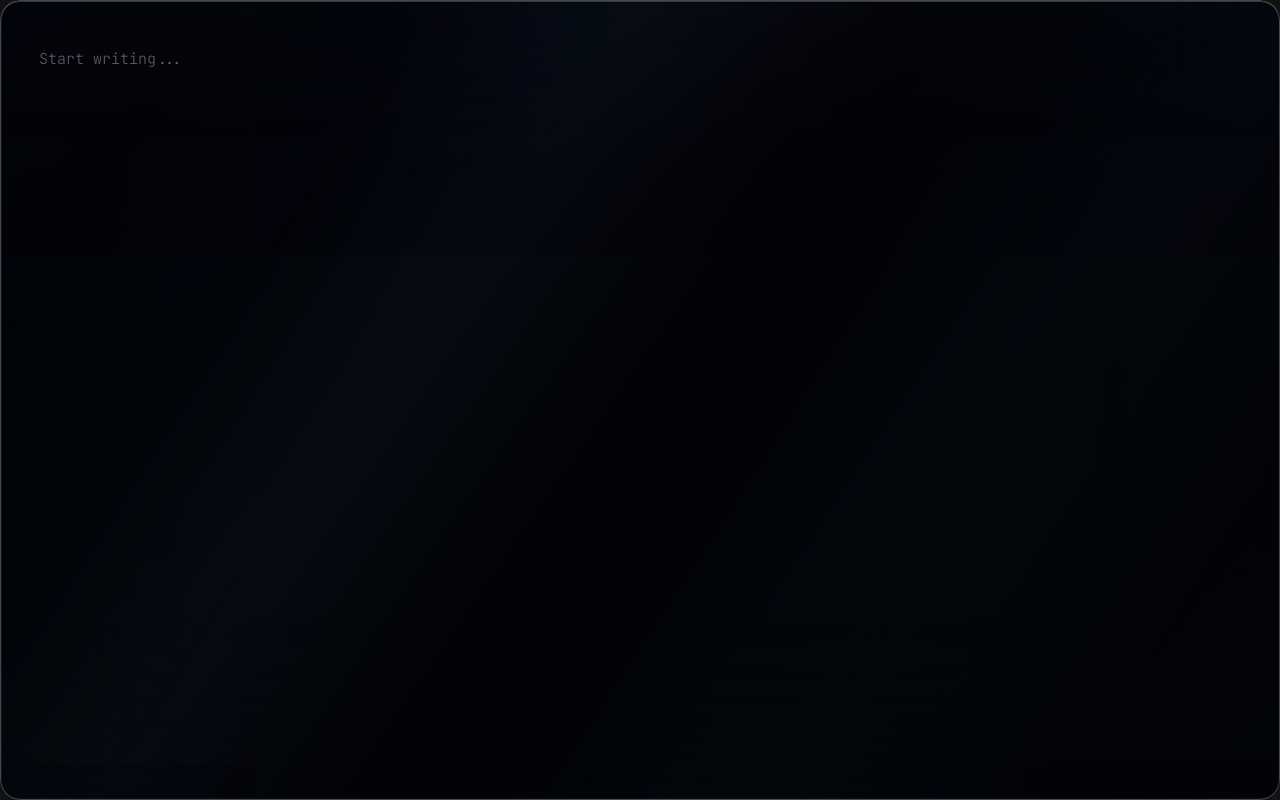
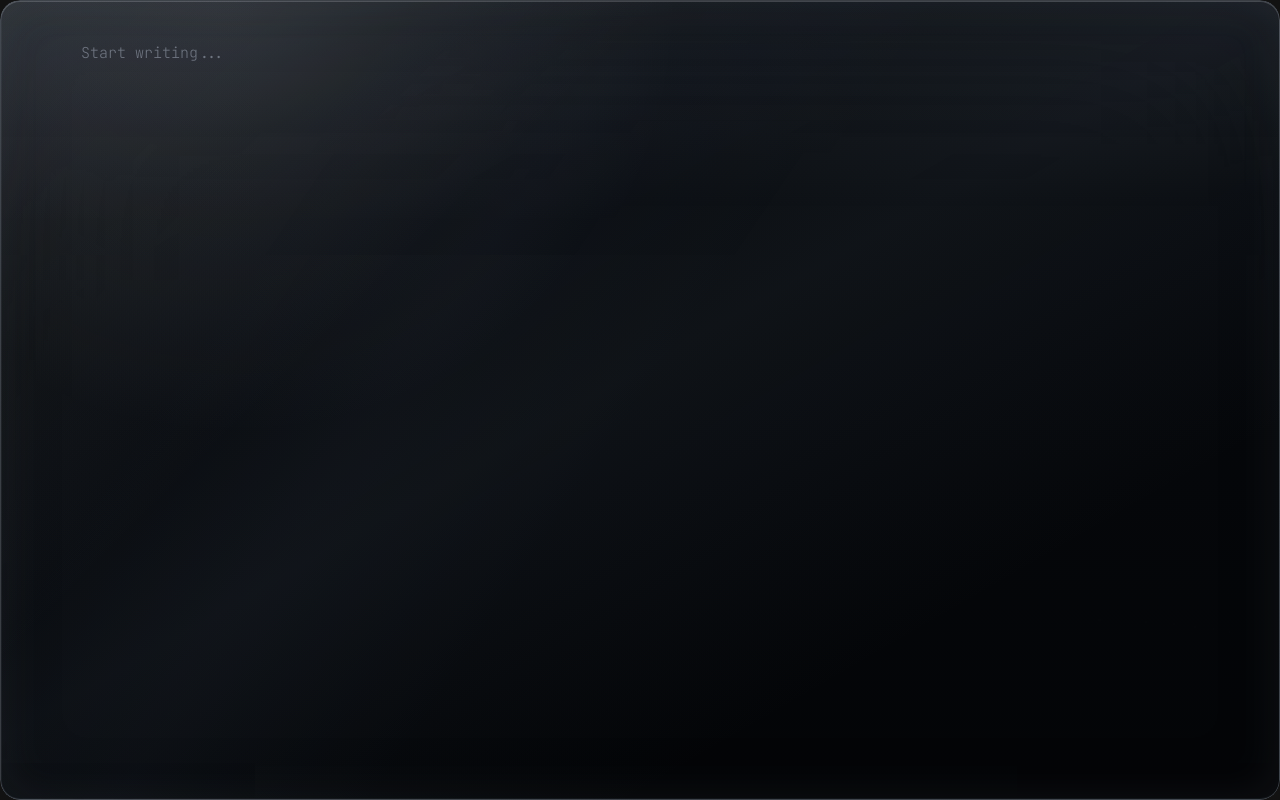
Before and after one commit to MllGll/totline, a React (Vite) app: page / in a window 1280 px wide. Built offline with nearby package versions, Linux system fonts and the light colour scheme.

Commit message:
style: general styles

```diff
--- a/src/components/Editor.tsx
+++ b/src/components/Editor.tsx
@@ -44,12 +44,12 @@ interface EditorProps {
 }
 
 const BASE_FONT_SIZE = 15;
-const LINE_HEIGHT = 1.9;
+const LINE_HEIGHT = 1.6;
 const MIN_ZOOM = 0.75;
 const MAX_ZOOM = 2;
-const EDITOR_PADDING_X = 38;
-const EDITOR_PADDING_Y = 44;
-const EDITOR_HEADER_PADDING_Y = 78;
+const EDITOR_PADDING_X = 80;
+const EDITOR_PADDING_Y = 40;
+const EDITOR_HEADER_PADDING_Y = 80;
 
 export function Editor({
   content,
@@ -288,8 +288,10 @@ function createExtensions(
       ".cm-line": {
         padding: "0",
       },
-      ".cm-focused": {
-        outline: "none",
+      "&.cm-focused, .cm-content:focus": {
+        outline: "0 solid transparent",
+        outlineColor: "transparent",
+        outlineWidth: "0",
       },
       ".cm-cursor": {
         borderLeftColor: "rgb(var(--tone-rgb) / 0.98)",
--- a/src/components/HelpOverlay.tsx
+++ b/src/components/HelpOverlay.tsx
@@ -29,7 +29,7 @@ export function HelpOverlay({ visible, onClose }: HelpOverlayProps) {
 
   return (
     <div
-      className="fixed inset-0 z-50 flex items-center justify-center backdrop-blur-[3px]"
+      className="fixed inset-0 z-50 flex items-center justify-center backdrop-blur-[2px]"
       onClick={onClose}
     >
       <div
--- a/src/index.css
+++ b/src/index.css
@@ -16,7 +16,6 @@
   --tone-accent-rgb: var(--palette-accent-rgb);
   --text: rgb(var(--tone-rgb) / 0.9);
   --text-muted: rgb(var(--tone-soft-rgb) / 0.62);
-  --header: rgb(var(--palette-surface-rgb) / 0.28);
   --accent: rgb(var(--tone-accent-rgb) / 0.16);
   --accent-hover: rgb(var(--tone-accent-rgb) / 0.24);
   --glass-tint-rgb: var(--palette-surface-rgb);
@@ -41,8 +40,9 @@
   --key-color: rgb(var(--tone-rgb) / 0.78);
   --key-shadow: inset 0 1px 0 rgb(var(--palette-edge-rgb) / 0.08);
   --zoom-hud-background:
-    linear-gradient(180deg, rgb(var(--palette-edge-rgb) / 0.045), transparent),
-    rgb(var(--palette-surface-rgb) / 0.78);
+    linear-gradient(135deg, var(--light-trace) 0%, transparent 32%),
+    linear-gradient(150deg, transparent 18%, var(--light-trace-soft) 48%, transparent 76%),
+    linear-gradient(180deg, var(--surface-panel), rgb(var(--palette-surface-rgb) / 0.78));
 }
 
 html,
@@ -69,15 +69,13 @@ body {
 .app-glass {
   isolation: isolate;
   position: relative;
-  border: 1px solid var(--glass-border);
+  border: 1px solid var(--edge-medium);
   border-radius: var(--glass-radius);
   background-clip: padding-box;
   background:
-    linear-gradient(124deg, transparent 0 24%, rgba(22, 34, 54, 0.105) 35%, rgba(3, 6, 11, 0.05) 47%, transparent 63%),
-    linear-gradient(124deg, transparent 53%, rgba(14, 24, 40, 0.066) 66%, rgba(1, 3, 7, 0.044) 77%, transparent 92%),
-    linear-gradient(145deg, rgba(3, 8, 15, 0.13), rgba(0, 1, 4, 0.052) 36%, rgba(0, 1, 3, 0.03) 70%, rgba(6, 10, 18, 0.06)),
-    linear-gradient(180deg, rgba(3, 8, 16, 0.05), rgba(0, 0, 0, 0.044)),
-    rgb(var(--glass-tint-rgb) / var(--glass-opacity));
+    linear-gradient(135deg, var(--light-trace) 0%, transparent 32%),
+    linear-gradient(150deg, transparent 18%, var(--light-trace-soft) 48%, transparent 76%),
+    linear-gradient(180deg, var(--surface-panel), rgb(var(--palette-surface-rgb) / 0.78));
   backdrop-filter: blur(var(--glass-blur)) saturate(var(--glass-saturation));
   -webkit-backdrop-filter: blur(var(--glass-blur)) saturate(var(--glass-saturation));
   box-shadow:
@@ -98,10 +96,11 @@ body {
   pointer-events: none;
   border-radius: inherit;
   background:
-    linear-gradient(124deg, transparent 12%, rgba(26, 40, 62, 0.052) 30%, transparent 46%),
-    linear-gradient(124deg, transparent 58%, rgba(56, 70, 92, 0.05) 73%, transparent 88%),
-    linear-gradient(128deg, rgba(8, 14, 24, 0.078), transparent 32%, rgba(0, 1, 6, 0.056) 62%, rgba(14, 24, 38, 0.046)),
-    linear-gradient(180deg, rgba(12, 18, 28, 0.035), rgba(0, 2, 6, 0.02) 34%, rgba(0, 0, 0, 0.06));
+    radial-gradient(circle at 18% 0%, rgb(var(--palette-edge-rgb) / 0.13), transparent 34%),
+    linear-gradient(180deg, rgb(var(--palette-edge-rgb) / 0.07), transparent 28%);
+  box-shadow:
+    inset 0 0 44px rgb(var(--palette-edge-rgb) / 0.08),
+    inset 0 0 70px rgba(0, 0, 0, 0.22);
   opacity: 0.86;
 }
 
@@ -120,31 +119,21 @@ body {
 
 .app-header {
   border-bottom: 1px solid var(--edge-soft);
-  background: var(--header);
-  backdrop-filter: blur(28px) saturate(1.08);
-  -webkit-backdrop-filter: blur(28px) saturate(1.08);
   transition:
     opacity 420ms cubic-bezier(0.22, 1, 0.36, 1),
     transform 420ms cubic-bezier(0.22, 1, 0.36, 1);
-}
-
-.app-title-dot {
-  width: 4px;
-  height: 4px;
-  border-radius: 999px;
-  background: rgb(var(--tone-rgb) / 0.7);
-  box-shadow: 0 0 18px rgb(var(--tone-accent-rgb) / 0.24);
 }
 
 .app-title-icon {
   width: 20px;
   height: 20px;
   object-fit: contain;
-  transition: filter 250ms ease;
+  opacity: 0.5;
+  transition: opacity 250ms ease;
 }
 
 .app-title-icon:hover {
-  filter: brightness(1.5);
+  opacity: 1;
 }
 
 .app-title {
@@ -203,14 +192,15 @@ body {
 .zoom-hud {
   min-width: 64px;
   text-align: center;
-  color: var(--key-color);
-  border: 1px solid var(--key-border);
+  color: rgb(var(--tone-rgb) / 0.82);
+  border: 1px solid var(--edge-medium);
   background: var(--zoom-hud-background);
   box-shadow:
     0 18px 52px rgba(0, 0, 0, 0.32),
-    var(--key-shadow);
-  backdrop-filter: blur(24px) saturate(1.12);
-  -webkit-backdrop-filter: blur(24px) saturate(1.12);
+    inset 0 1px 0 rgb(var(--palette-edge-rgb) / 0.18),
+    inset 0 -1px 0 rgb(var(--palette-faint-rgb) / 0.14);
+  backdrop-filter: blur(42px) saturate(1.16);
+  -webkit-backdrop-filter: blur(42px) saturate(1.16);
   opacity: 1;
   transform: translateX(-50%) translateY(0) scale(1);
   transition:
@@ -303,15 +293,15 @@ body {
 }
 
 .tone-title {
-  color: rgb(var(--tone-rgb) / 0.9);
+  color: rgb(var(--tone-rgb) / 0.8);
 }
 
 .tone-copy {
-  color: rgb(var(--tone-soft-rgb) / 0.72);
+  color: rgb(var(--tone-soft-rgb) / 0.7);
 }
 
 .tone-copy-dim {
-  color: rgb(var(--tone-soft-rgb) / 0.58);
+  color: rgb(var(--tone-soft-rgb) / 0.7);
 }
 
 .tone-divider {
```
Also changed, not shown: 2 other files (tests, documents, lock files or other folders).
